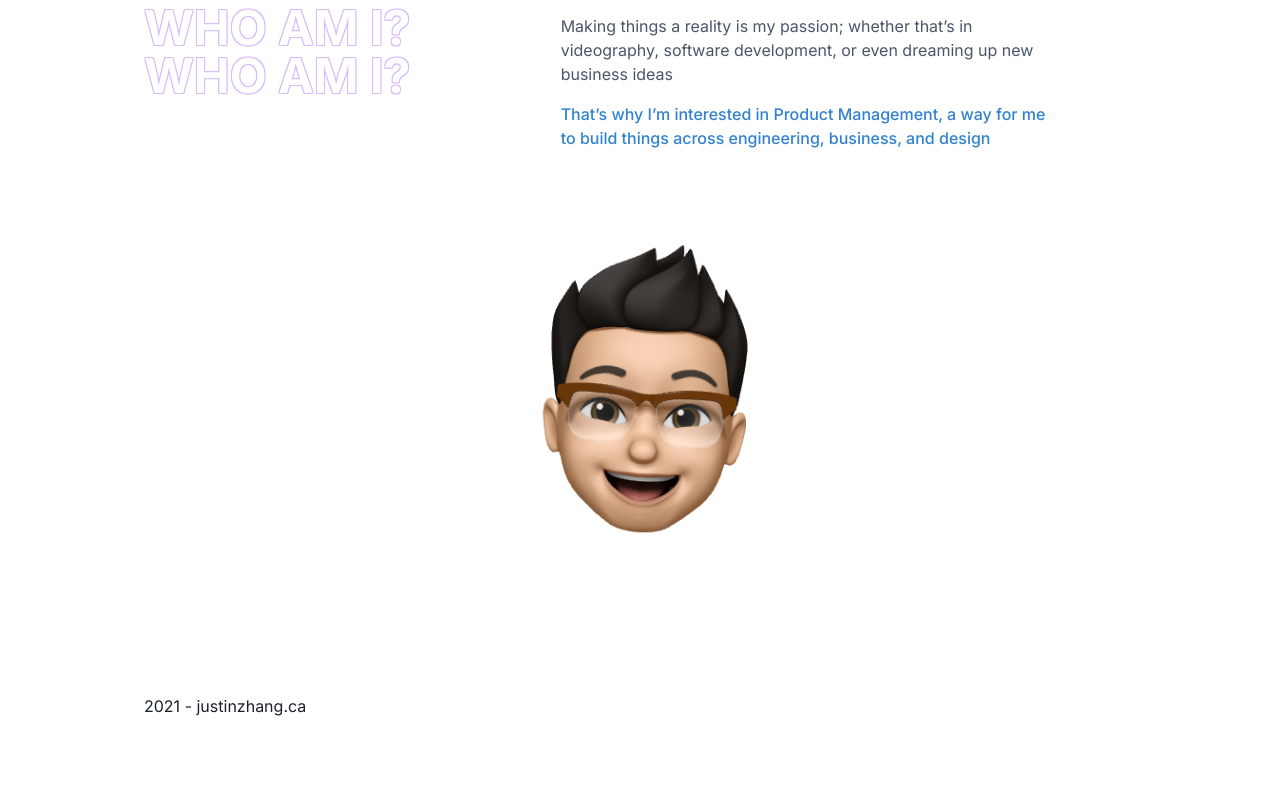
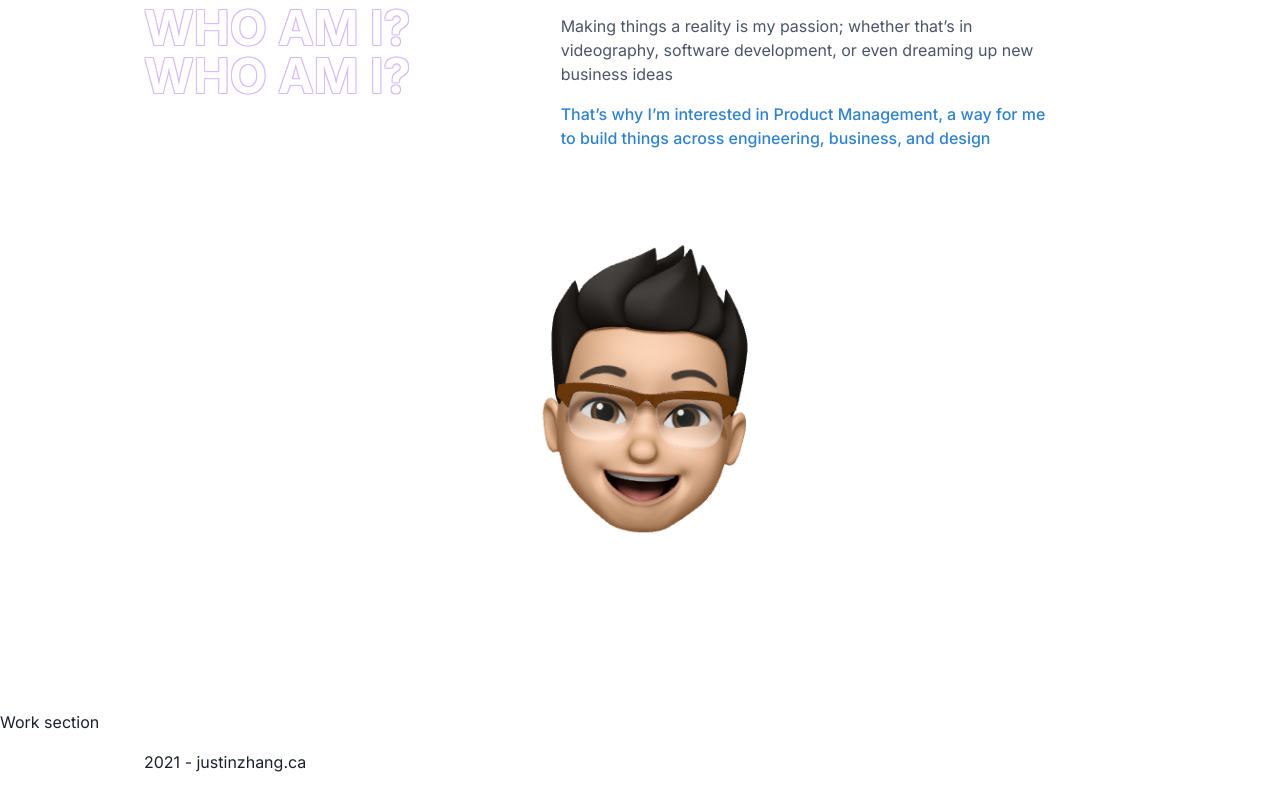
Before and after one commit to justinnzhang/hire-justinzhang-website, a Next.js app: page / in a window 1280 px wide. Shown: the part 1222-2012 px from the top of the page. Before the commit the page ends 1956 px from the top, so only its background shows below. Built offline with nearby package versions, Linux system fonts and the light colour scheme.

Commit message:
Repaired broken import

```diff
--- a/src/components/motion/index.ts
+++ b/src/components/motion/index.ts
@@ -1,2 +1,2 @@
 export { MotionHeading } from "./MotionHeading";
-export { MotionBox } from "./Box";
+export { MotionBox } from "./MotionBox";
--- a/src/pages/404.tsx
+++ b/src/pages/404.tsx
@@ -9,7 +9,7 @@ import {
 } from "@chakra-ui/react";
 import Link from "next/link";
 
-import MotionBox from "components/motion/Box";
+import { MotionBox } from "components/motion";
 
 const Page404 = () => {
   const { colorMode } = useColorMode();
--- a/src/pages/index.tsx
+++ b/src/pages/index.tsx
@@ -2,6 +2,7 @@ import { Box, Stack } from "@chakra-ui/layout";
 import { useBoolean } from "@chakra-ui/hooks";
 
 import { HeroSection, TLDRSection, WhoSection } from "../sections";
+import { WorkSection } from "sections/work";
 
 const Home = () => {
   const [isTLDR, setIsTLDR] = useBoolean(false);
@@ -12,6 +13,7 @@ const Home = () => {
         <HeroSection />
         <TLDRSection setIsTLDR={setIsTLDR} isTLDR={isTLDR} />
         <WhoSection />
+        <WorkSection />
       </Stack>
     </Box>
   );
--- /dev/null
+++ b/src/sections/work/WorkSection.tsx
@@ -0,0 +1,3 @@
+export const WorkSection = () => {
+  return <p>Work section</p>;
+};
--- /dev/null
+++ b/src/sections/work/index.ts
@@ -0,0 +1 @@
+export { WorkSection } from "./WorkSection";
```
Also changed, not shown: src/components/motion/MotionBox.tsx (renamed from src/components/motion/Box.tsx).
